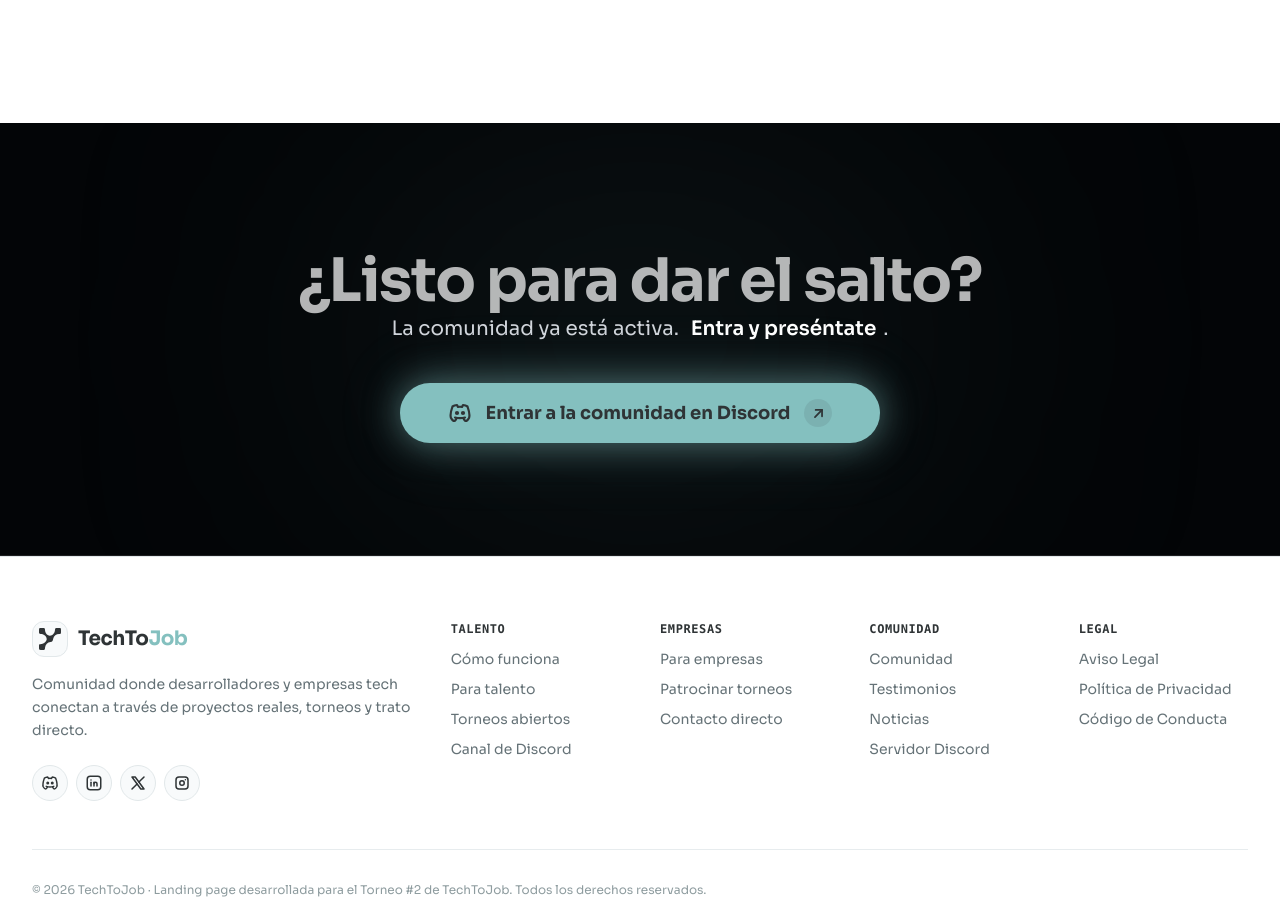
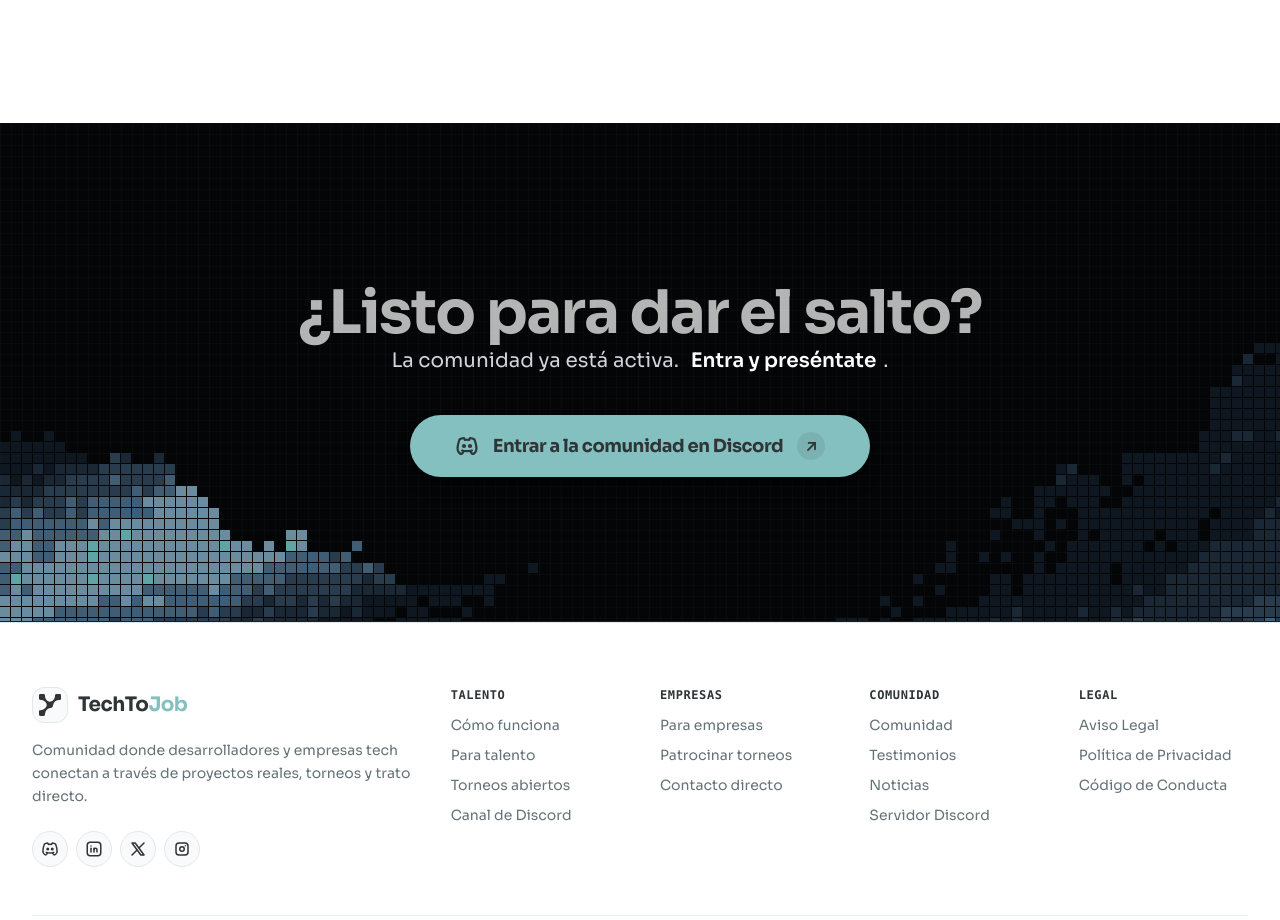
Before and after one commit to alvaro-salort/TechToJob-landing, a Next.js app: page / in a window 1280 px wide. Shown: the part 6960-7880 px from the top of the page. Built offline with nearby package versions, Linux system fonts and the light colour scheme.

Commit message:
feat(closing): add inverted HeroPixelGrid, remove cut-off glow, and add tabler-icons type declaration

```diff
--- a/src/components/hero/HeroPixelGrid.tsx
+++ b/src/components/hero/HeroPixelGrid.tsx
@@ -5,6 +5,7 @@ import React, { useEffect, useRef } from "react";
 interface HeroPixelGridProps {
   className?: string;
   cellSize?: number;
+  direction?: "top" | "bottom";
 }
 
 interface FloatingPixel {
@@ -20,6 +21,7 @@ interface FloatingPixel {
 export function HeroPixelGrid({
   className = "",
   cellSize = 11,
+  direction = "top",
 }: HeroPixelGridProps) {
   const canvasRef = useRef<HTMLCanvasElement | null>(null);
 
@@ -135,10 +137,10 @@ export function HeroPixelGrid({
       if (!canvas) return;
       const cr = canvas.getBoundingClientRect();
 
-      // Heading safe zone
-      const h1 = parentSection?.querySelector("h1");
-      if (h1) {
-        const hr = h1.getBoundingClientRect();
+      // Heading safe zone (H1 or H2)
+      const heading = parentSection?.querySelector("h1") || parentSection?.querySelector("h2");
+      if (heading) {
+        const hr = heading.getBoundingClientRect();
         headSafe = {
           left: hr.left - cr.left - 24,
           right: hr.right - cr.left + 24,
@@ -148,8 +150,9 @@ export function HeroPixelGrid({
         };
       }
 
-      // Discord button bounds
-      const btn = parentSection?.querySelector("#hero-discord-cta") as HTMLElement | null;
+      // Discord button bounds (hero or closing section)
+      const btn = (parentSection?.querySelector("#hero-discord-cta") ||
+        parentSection?.querySelector("#closing-discord-cta")) as HTMLElement | null;
       if (btn) {
         const br = btn.getBoundingClientRect();
         btnSafe = {
@@ -208,7 +211,8 @@ export function HeroPixelGrid({
     targetEl.addEventListener("pointerleave", handlePointerLeave as EventListener);
 
     // Discord button hover listeners (no rectangle, only scattered floating pixels)
-    const btnEl = parentSection?.querySelector("#hero-discord-cta") as HTMLElement | null;
+    const btnEl = (parentSection?.querySelector("#hero-discord-cta") ||
+      parentSection?.querySelector("#closing-discord-cta")) as HTMLElement | null;
     const handleBtnEnter = () => {
       isBtnHovered = true;
       updateElementsBounding();
@@ -378,7 +382,8 @@ export function HeroPixelGrid({
             (Math.sin(c * 0.38 + SEED) + Math.sin(c * 0.16 - SEED * 1.3)) * 0.22 +
             hsh(Math.floor(c / 2) + 3.3, Math.floor(r / 3)) * 0.55 +
             0.12;
-          const depth = vy + colWave * 60;
+          const effDist = direction === "bottom" ? H - vy : vy;
+          const depth = effDist + colWave * 60;
           const regThr =
             depth <= canopyEnd ? 0 : Math.min(1, (depth - canopyEnd) / fadeSpan);
 
@@ -393,8 +398,10 @@ export function HeroPixelGrid({
                 (hsh(c, r) - 0.5) * 0.14 +
                 Math.sin((c * 0.5 + r * 0.7) + tt * 1.4) * 0.04;
 
-              // Soften top row so there is never an artificial horizontal stripe
-              if (r === 0) canopyVal *= 0.65;
+              // Soften outer boundary row so there is never an artificial horizontal stripe
+              const isBoundaryRow =
+                direction === "bottom" ? r === rows - 1 : r === 0;
+              if (isBoundaryRow) canopyVal *= 0.65;
 
               if (canopyVal >= CANOPY_BANDS[0][0]) {
                 canopyActive = true;
@@ -439,7 +446,7 @@ export function HeroPixelGrid({
         btnEl.removeEventListener("mouseleave", handleBtnLeave);
       }
     };
-  }, [cellSize]);
+  }, [cellSize, direction]);
 
   return (
     <canvas
--- a/src/components/sections/ClosingSection.tsx
+++ b/src/components/sections/ClosingSection.tsx
@@ -2,19 +2,23 @@ import React from "react";
 import { getMessages } from "@/lib/messages";
 import { IconBrandDiscord, IconArrowUpRight } from "@tabler/icons-react";
 import { SITE_CONFIG } from "@/lib/constants";
+import { HeroPixelGrid } from "@/components/hero/HeroPixelGrid";
 
 export function ClosingSection() {
   const messages = getMessages();
 
   return (
-    <section className="py-28 bg-[#030507] text-white border-b border-white/10 relative overflow-hidden">
-      {/* Subtle Ambient Radial Glow */}
+    <section className="relative py-28 sm:py-36 bg-[#030507] text-white border-b border-white/10 overflow-hidden">
+      {/* Interactive Pixel Grid Canvas rising from bottom to top */}
+      <HeroPixelGrid direction="bottom" cellSize={11} className="z-0" />
+
+      {/* Subtle Ambient Grid Background */}
       <div
-        className="absolute top-1/2 left-1/2 -translate-x-1/2 -translate-y-1/2 w-[600px] h-[300px] bg-brand-teal/10 rounded-full blur-[140px] pointer-events-none"
+        className="absolute inset-0 dark-grid-bg opacity-15 pointer-events-none z-0"
         aria-hidden="true"
       />
 
-      <div className="relative max-w-4xl mx-auto px-4 sm:px-6 text-center">
+      <div className="relative max-w-4xl mx-auto px-4 sm:px-6 text-center z-20">
         <h2 className="text-3xl sm:text-5xl md:text-6xl font-extrabold text-white tracking-tight mb-5 leading-tight">
           {messages.closing.title}
         </h2>
@@ -26,13 +30,18 @@ export function ClosingSection() {
 
         <div className="inline-block">
           <a
+            id="closing-discord-cta"
             href={SITE_CONFIG.links.discord}
             target="_blank"
             rel="noopener noreferrer"
-            className="group inline-flex items-center gap-3.5 px-9 sm:px-12 py-4 sm:py-4.5 text-base sm:text-lg font-bold text-brand-dark bg-brand-teal rounded-full shadow-[0_0_35px_rgba(132,192,191,0.5),0_0_70px_rgba(132,192,191,0.2)] hover:bg-[#9de1e0] hover:shadow-[0_0_50px_rgba(132,192,191,0.7)] hover:scale-[1.02] active:scale-[0.98] transition-all duration-300 whitespace-nowrap cursor-pointer"
+            className="group relative inline-flex items-center gap-3.5 px-8 sm:px-11 py-3.5 sm:py-4 text-base sm:text-lg font-bold text-brand-dark bg-brand-teal rounded-full shadow-lg shadow-black/50 border border-brand-teal/30 hover:bg-[#9de1e0] hover:border-brand-teal/80 hover:scale-[1.03] active:scale-[0.98] transition-all duration-300 whitespace-nowrap cursor-pointer"
           >
-            <IconBrandDiscord size={24} stroke={2.2} className="group-hover:scale-110 transition-transform duration-300" />
-            <span>{messages.closing.cta}</span>
+            <IconBrandDiscord
+              size={24}
+              stroke={2.2}
+              className="text-brand-dark group-hover:scale-110 transition-transform duration-300"
+            />
+            <span className="tracking-tight">{messages.closing.cta}</span>
             <span className="w-7 h-7 rounded-full bg-brand-dark/10 flex items-center justify-center group-hover:translate-x-0.5 group-hover:-translate-y-0.5 transition-transform duration-300">
               <IconArrowUpRight size={17} stroke={2.5} className="text-brand-dark" />
             </span>
--- /dev/null
+++ b/src/types/tabler-icons.d.ts
@@ -0,0 +1 @@
+declare module "@tabler/icons-react";
```
